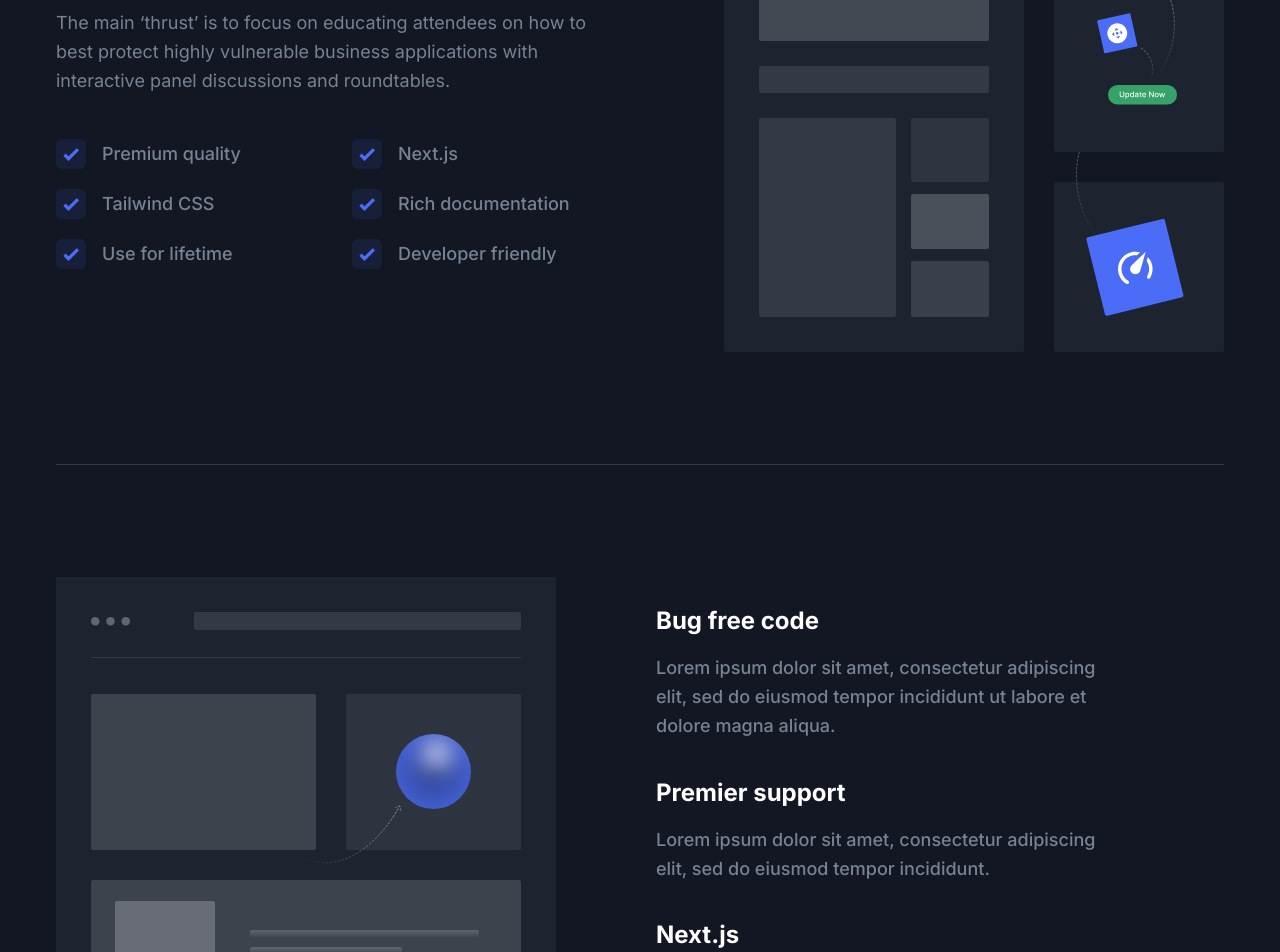
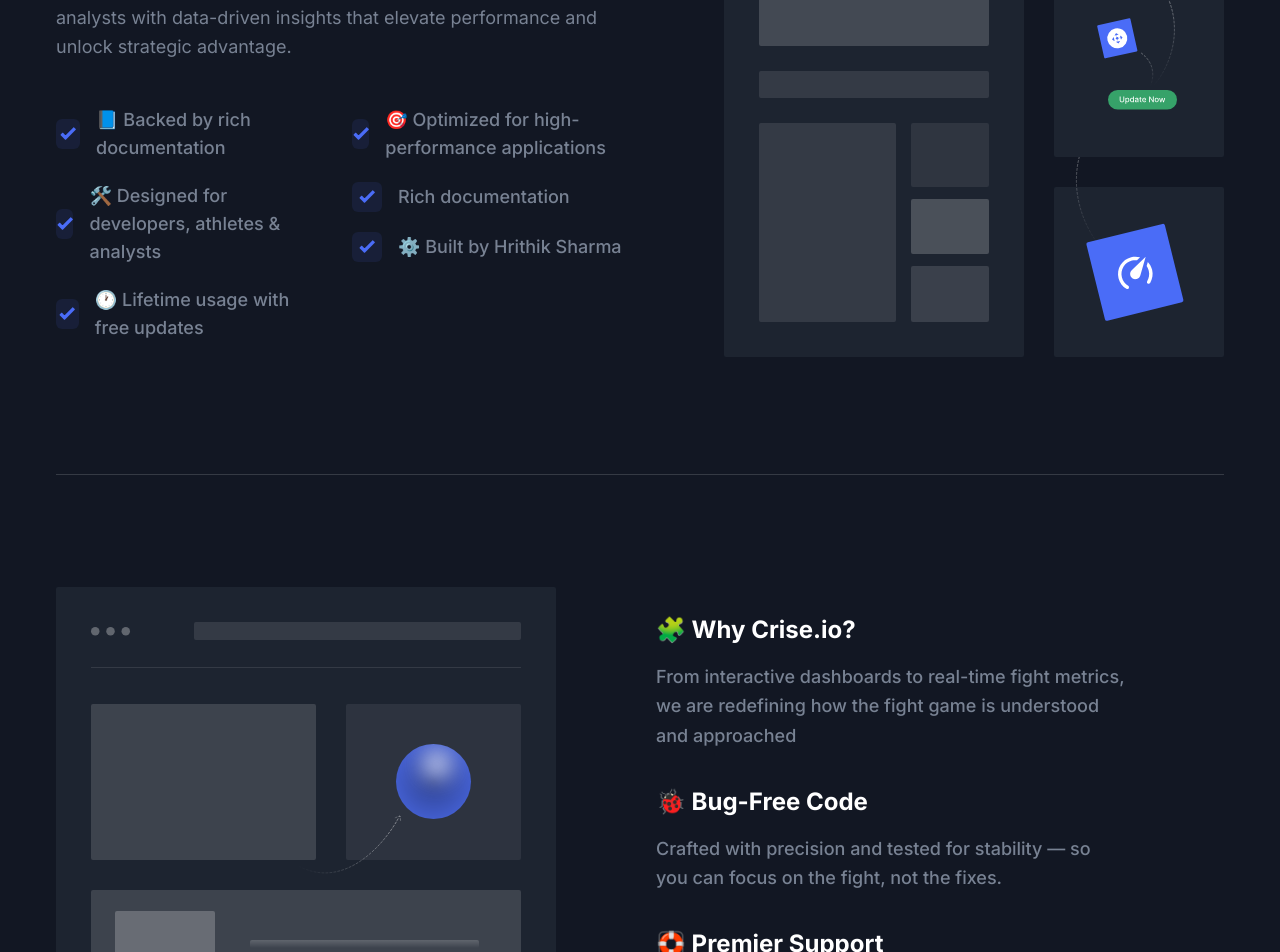
Before and after one commit to hrithik021/crise.io, a Next.js app: page / in a window 1280 px wide. Shown: the part 3080-4032 px from the top of the page. Built offline with nearby package versions, Linux system fonts and the light colour scheme.

Commit message:
Updated Contact Page, About sections, and Blog content

```diff
--- a/src/app/contact/page.tsx
+++ b/src/app/contact/page.tsx
@@ -13,8 +13,15 @@
   return (
     <>
       <Breadcrumb
-        pageName="Contact Page"
-        description="Lorem ipsum dolor sit amet, consectetur adipiscing elit. In varius eros eget sapien consectetur ultrices. Ut quis dapibus libero."
+        pageName="📨 Get in Touch"
+        description="Have questions, feedback, or want to partner with us?
+Crise.io is always in your corner — whether you're a fighter, coach, promoter, or fan.
+📍 Office: New Delhi, India
+📞 Phone: +91-XXXXXXXXXX
+✉️ Email: support@crise.io
+
+Let us revolutionize fight performance together.
+Fill out the form below and we will get back to you within 24 hours."
       />
 
       <Contact />
--- a/src/components/About/AboutSectionOne.tsx
+++ b/src/components/About/AboutSectionOne.tsx
@@ -24,8 +24,8 @@
           <div className="-mx-4 flex flex-wrap items-center">
             <div className="w-full px-4 lg:w-1/2">
               <SectionTitle
-                title="Crise.io"
-                paragraph="The main ‘thrust’ is to focus on educating attendees on how to best protect highly vulnerable business applications with interactive panel discussions and roundtables."
+                title="👊 About Crise.io"
+                paragraph="Crise.io is built at the intersection of combat sports and cutting-edge AI. Our mission is to empower fighters, coaches, and analysts with data-driven insights that elevate performance and unlock strategic advantage."
                 mb="44px"
               />
 
@@ -35,15 +35,15 @@
               >
                 <div className="mx-[-12px] flex flex-wrap">
                   <div className="w-full px-3 sm:w-1/2 lg:w-full xl:w-1/2">
-                    <List text="Premium quality" />
-                    <List text="Tailwind CSS" />
-                    <List text="Use for lifetime" />
+                    <List text="📘 Backed by rich documentation" />
+                    <List text="🛠️ Designed for developers, athletes & analysts" />
+                    <List text="🕐 Lifetime usage with free updates" />
                   </div>
 
                   <div className="w-full px-3 sm:w-1/2 lg:w-full xl:w-1/2">
-                    <List text="Next.js" />
+                    <List text="🎯 Optimized for high-performance applications" />
                     <List text="Rich documentation" />
-                    <List text="Developer friendly" />
+                    <List text="⚙️ Built by Hrithik Sharma" />
                   </div>
                 </div>
               </div>
--- a/src/components/About/AboutSectionTwo.tsx
+++ b/src/components/About/AboutSectionTwo.tsx
@@ -28,29 +28,26 @@
             <div className="max-w-[470px]">
               <div className="mb-9">
                 <h3 className="mb-4 text-xl font-bold text-black dark:text-white sm:text-2xl lg:text-xl xl:text-2xl">
-                  Bug free code
+                🧩 Why Crise.io?
                 </h3>
                 <p className="text-base font-medium leading-relaxed text-body-color sm:text-lg sm:leading-relaxed">
-                  Lorem ipsum dolor sit amet, consectetur adipiscing elit, sed
-                  do eiusmod tempor incididunt ut labore et dolore magna aliqua.
+                From interactive dashboards to real-time fight metrics, we are redefining how the fight game is understood and approached
                 </p>
               </div>
               <div className="mb-9">
                 <h3 className="mb-4 text-xl font-bold text-black dark:text-white sm:text-2xl lg:text-xl xl:text-2xl">
-                  Premier support
+                🐞 Bug-Free Code
                 </h3>
                 <p className="text-base font-medium leading-relaxed text-body-color sm:text-lg sm:leading-relaxed">
-                  Lorem ipsum dolor sit amet, consectetur adipiscing elit, sed
-                  do eiusmod tempor incididunt.
+                Crafted with precision and tested for stability — so you can focus on the fight, not the fixes.
                 </p>
               </div>
               <div className="mb-1">
                 <h3 className="mb-4 text-xl font-bold text-black dark:text-white sm:text-2xl lg:text-xl xl:text-2xl">
-                  Next.js
+                🛟 Premier Support
                 </h3>
                 <p className="text-base font-medium leading-relaxed text-body-color sm:text-lg sm:leading-relaxed">
-                  Lorem ipsum dolor sit amet, sed do eiusmod tempor incididunt
-                  consectetur adipiscing elit setim.
+                Our team is in your corner. Get fast, reliable help whenever you need it.
                 </p>
               </div>
             </div>
--- a/src/components/Blog/blogData.tsx
+++ b/src/components/Blog/blogData.tsx
@@ -17,12 +17,12 @@
   },
   {
     id: 2,
-    title: "9 simple ways to improve your design skills",
+    title: "🧠 Best AI Tools to Analyze Fight Performance",
     paragraph:
-      "Lorem ipsum dolor sit amet, consectetur adipiscing elit. Cras sit amet dictum neque, laoreet dolor.",
+      "Explore the most effective UI and data components built for combat — enabling seamless access to stats, visualizations, and performance breakdowns.",
     image: "/images/blog/blog-02.jpg",
     author: {
-      name: "Musharof Chy",
+      name: "Hrithik",
       image: "/images/blog/author-02.png",
       designation: "Content Writer",
     },
@@ -31,9 +31,9 @@
   },
   {
     id: 3,
-    title: "Tips to quickly improve your coding speed.",
+    title: "🥊 9 Ways to Improve Your Fight IQ with Data",
     paragraph:
-      "Lorem ipsum dolor sit amet, consectetur adipiscing elit. Cras sit amet dictum neque, laoreet dolor.",
+      "From real-time feedback to historical comparisons — learn how fighters and coaches use Crise.io insights to sharpen strategy and reaction time.",
     image: "/images/blog/blog-03.jpg",
     author: {
       name: "Lethium Deo",
--- a/src/components/Blog/index.tsx
+++ b/src/components/Blog/index.tsx
@@ -10,7 +10,7 @@
     >
       <div className="container">
         <SectionTitle
-          title="📝 Our Latest Blogs"
+          title="📰 Latest from the Crise.io Blog"
           paragraph="Explore insights, training tips, and AI innovations shaping the future of combat sports."
           center
         />
--- a/src/components/Contact/index.tsx
+++ b/src/components/Contact/index.tsx
@@ -12,7 +12,7 @@
               "
             >
               <h2 className="mb-3 text-2xl font-bold text-black dark:text-white sm:text-3xl lg:text-2xl xl:text-3xl">
-              📬 Subscribe to Receive Future Updates
+                Need Help? Open a Ticket
               </h2>
               <p className="mb-12 text-base font-medium text-body-color">
                 Our support team will get back to you ASAP via email.
```
